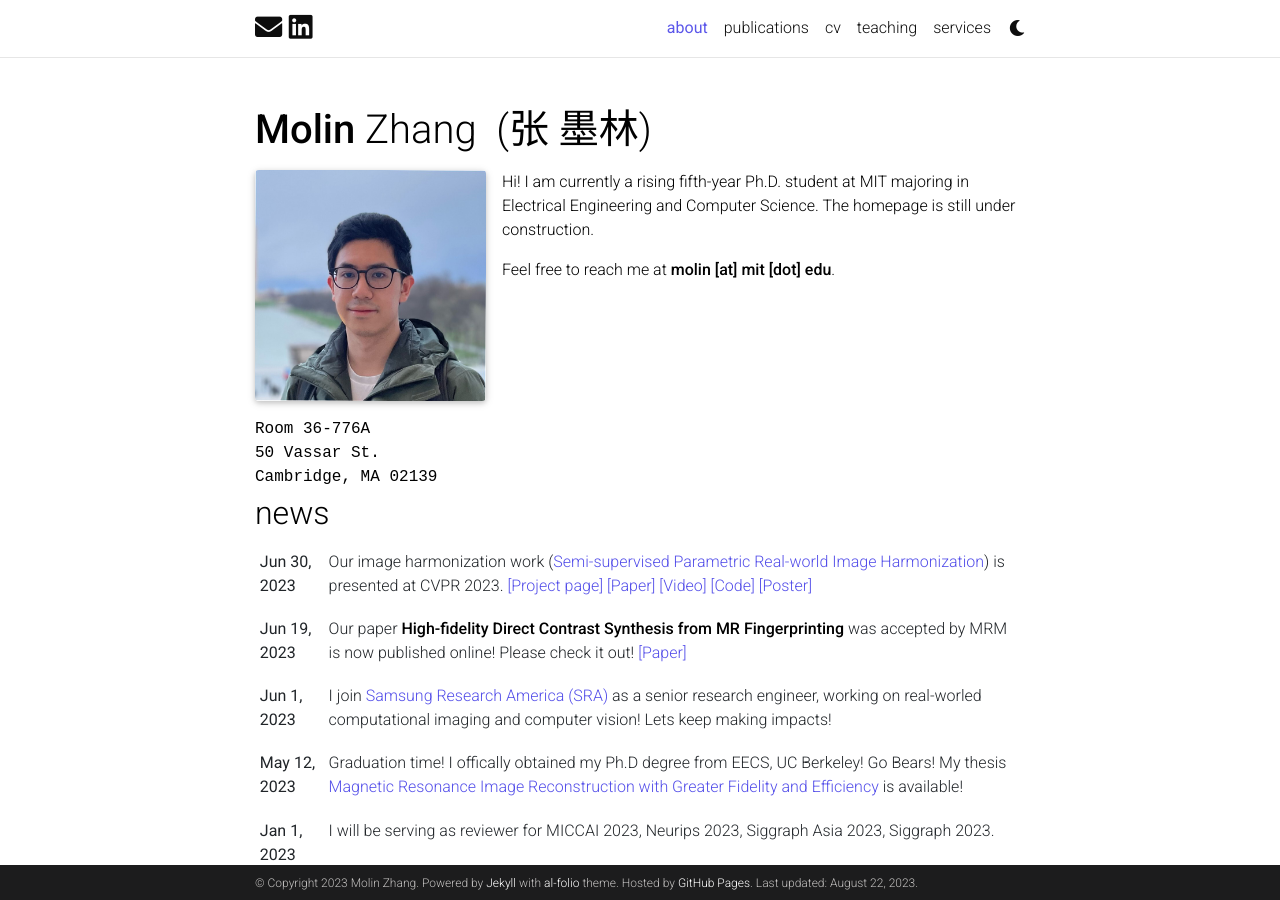
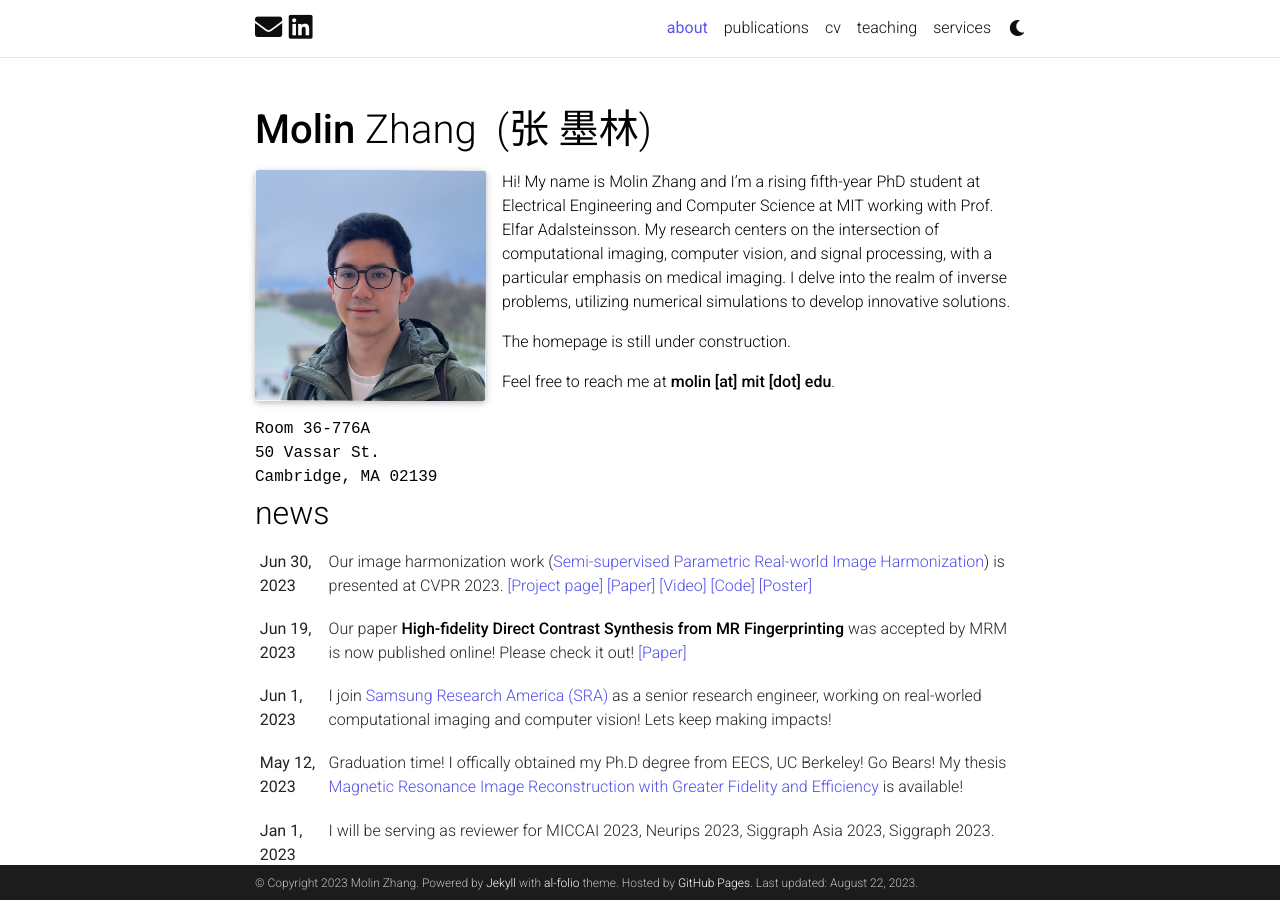
Before and after one commit to molinzhang/molinzhang.github.io, a Jekyll site: the page built from _pages/about.md, in a window 1280 px wide and 900 px high. Built offline with Jekyll 4.4.1, drawn with Linux system fonts in a browser that asks for light colours; full-size pictures stand in for the smaller copies a plugin makes; comment, search, counter and statistics services are not loaded; a style sheet for code colours, icons or effects is not loaded.

Commit message:
Update about.md

```diff
--- a/_pages/about.md
+++ b/_pages/about.md
@@ -19,7 +19,10 @@ selected_papers: true # includes a list of papers marked as "selected={true}"
 social: true  # includes social icons at the bottom of the page
 ---
 
-Hi! I am currently a rising fifth-year Ph.D. student at MIT majoring in Electrical Engineering and Computer Science. The homepage is still under construction.
+Hi! My name is Molin Zhang and I’m a rising fifth-year PhD student at Electrical Engineering and Computer Science at MIT working with Prof. Elfar Adalsteinsson.
+My research centers on the intersection of computational imaging, computer vision, and signal processing, with a particular emphasis on medical imaging. I delve into the realm of inverse problems, utilizing numerical simulations to develop innovative solutions.
+
+The homepage is still under construction.
 
 Feel free to reach me at **molin [at] mit [dot] edu**.
 
```
